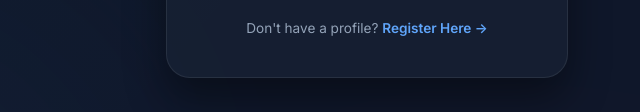
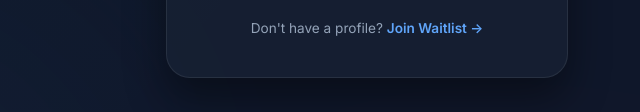
Before and after one commit to olaf-ice/regularise, a website: page public/login.html in a window 1280 px wide. Shown: the part 688-800 px from the top of the page, 640-1280 px from the left. Drawn offline with Linux system fonts and the light colour scheme.

Commit message:
Feat: Revert Register link to waitlist before launch

```diff
--- a/public/login.html
+++ b/public/login.html
@@ -88,7 +88,7 @@
 
                     <div style="text-align: center;">
                         <span style="font-size: 0.85rem; color: var(--text-muted);">Don't have a profile? </span>
-                        <a href="register.html" style="font-size: 0.85rem; color: var(--primary-light); text-decoration: none; font-weight: 600; transition: all 0.3s ease;" onmouseover="this.style.textDecoration='underline'" onmouseout="this.style.textDecoration='none'">Register Here &rarr;</a>
+                        <a href="register.html" id="registerLinkBtn" style="font-size: 0.85rem; color: var(--primary-light); text-decoration: none; font-weight: 600; transition: all 0.3s ease;" onmouseover="this.style.textDecoration='underline'" onmouseout="this.style.textDecoration='none'">Register Here &rarr;</a>
                     </div>
                 </div>
 
@@ -182,6 +182,18 @@
                 alert('Please enter a plate number, phone, or Rider ID.');
             }
         }
+
+        // Revert Register link to Waitlist before launch
+        document.addEventListener("DOMContentLoaded", () => {
+            const LAUNCH_DATE = new Date("2026-07-01T00:00:00Z").getTime();
+            if (Date.now() < LAUNCH_DATE) {
+                const registerLink = document.getElementById("registerLinkBtn");
+                if (registerLink) {
+                    registerLink.href = "index.html";
+                    registerLink.innerHTML = "Join Waitlist &rarr;";
+                }
+            }
+        });
 
         async function riderLogin() {
             const phone = document.getElementById('riderPhone').value.trim();
```
